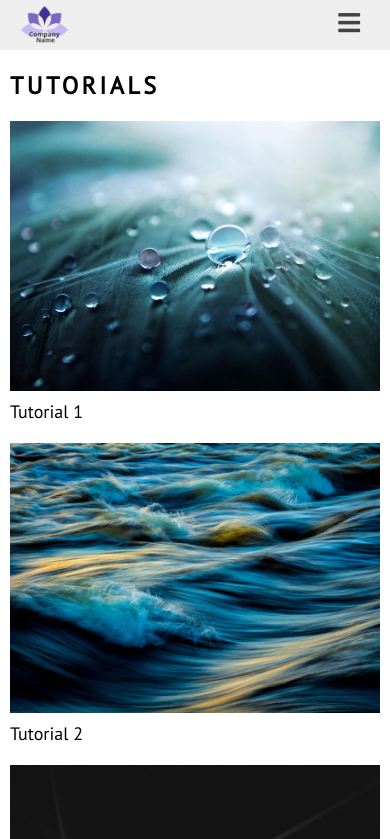
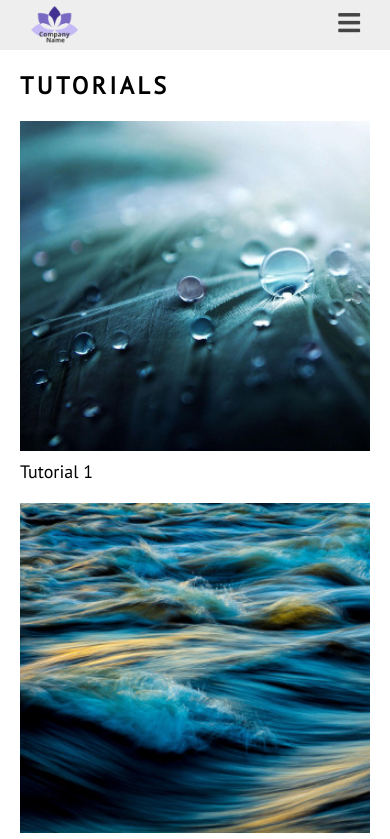
Before and after one commit to AlexCarterDev/HTML_Practice, a plain HTML site: page p03_blender_guru_tutorial/index.html in a window 390 px wide. Shown: the top 839 px of the page. Drawn offline with Linux system fonts and the light colour scheme.

Commit message:
increase max-width for bloglist and fix.

```diff
--- a/p03_blender_guru_tutorial/css/mobile.css
+++ b/p03_blender_guru_tutorial/css/mobile.css
@@ -32,7 +32,7 @@
   }
 }
 
-@media (max-width: 400px) {
+@media (max-width: 550px) {
   .bloglist {
     width: 100%;
   }
@@ -43,7 +43,10 @@
     padding-left: 0;
   }
   .content-wrap {
-    padding: 0 10px 10px 10px;
+    padding: 0 20px 20px 20px;
+  }
+  .bloglist-item-link img {
+    height: 330px;
   }
 }
 
--- a/p03_blender_guru_tutorial/css/style.css
+++ b/p03_blender_guru_tutorial/css/style.css
@@ -21,7 +21,7 @@ button {
 .content-wrap {
   max-width: 800px;
   margin: 0 auto;
-  padding: 20px;
+  padding: 0 20px 20px 20px;
 }
 
 /* --- Header structure --- */
@@ -31,6 +31,7 @@ button {
   width: 100%;
   box-sizing: border-box;
   overflow: hidden;
+  margin-bottom: 30px;
 }
 #main-header-left {
   width: 30%;
```
